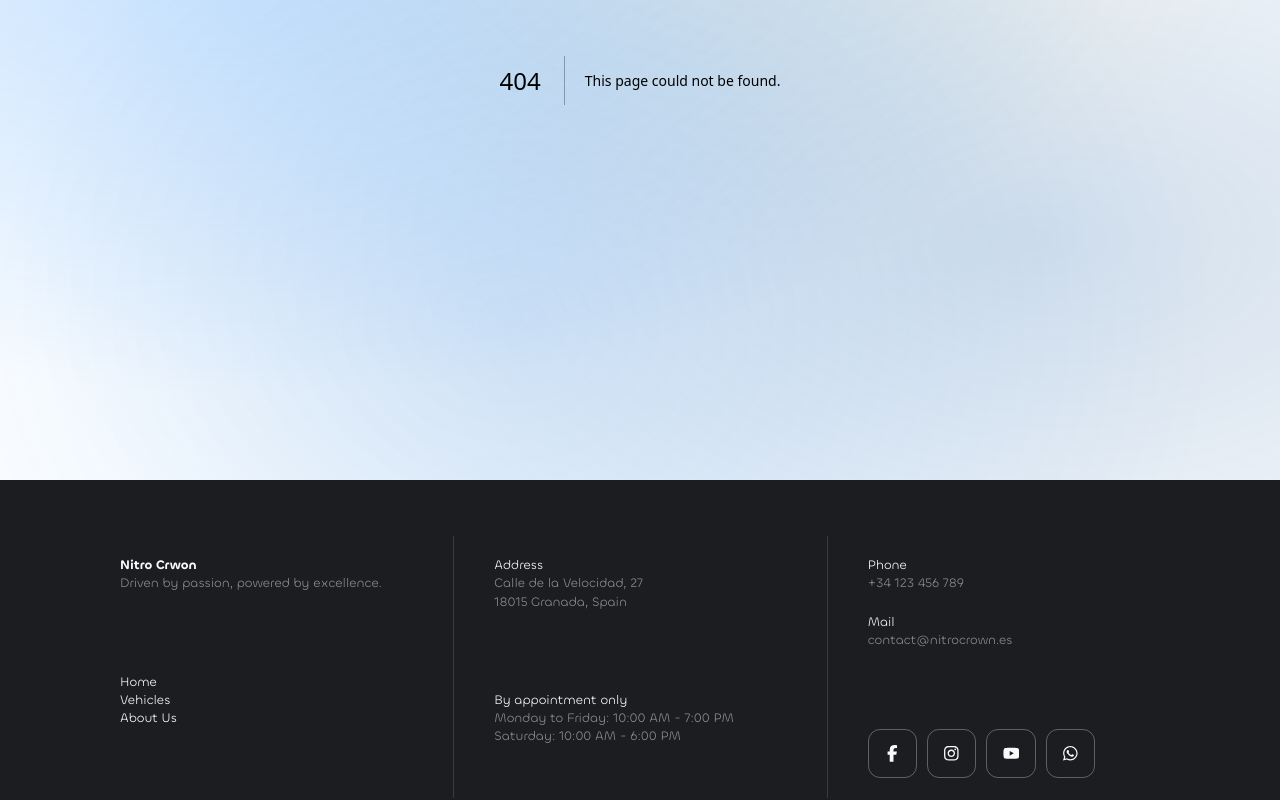
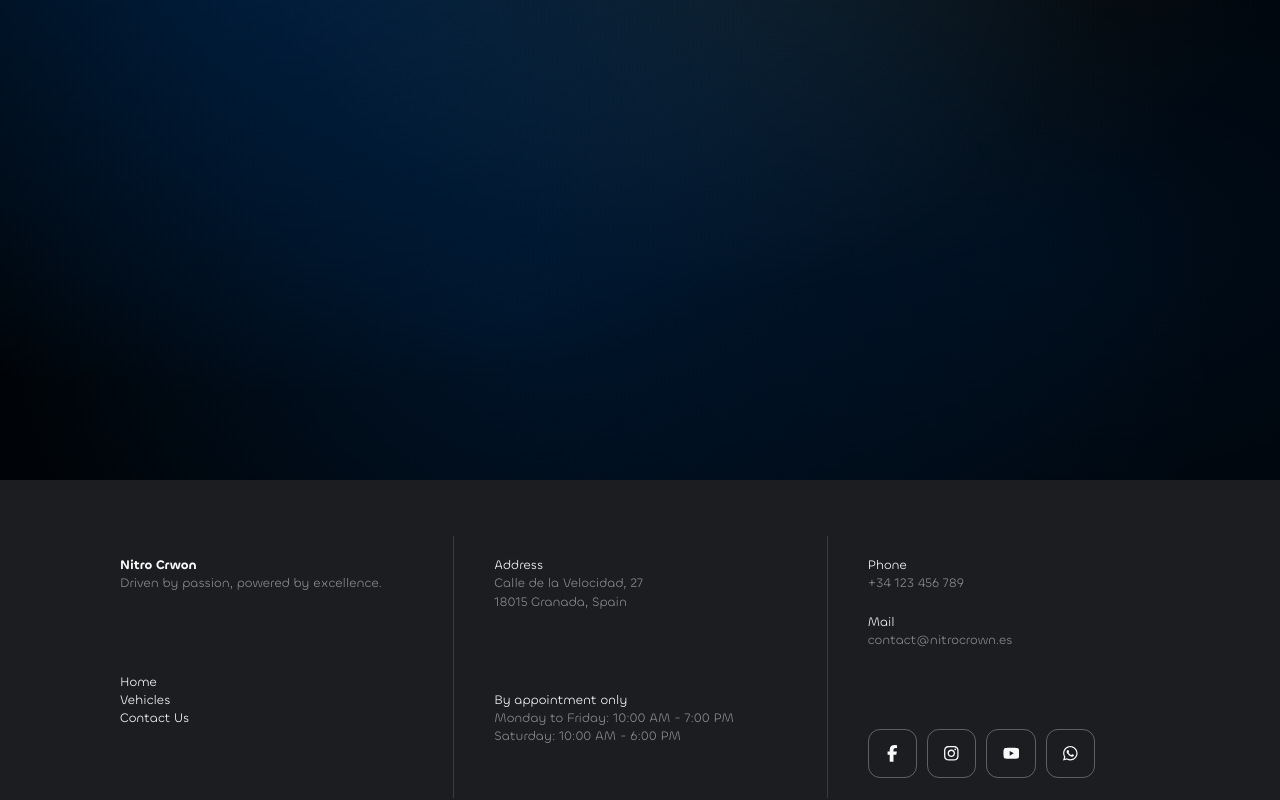
Before and after one commit to ParrizasDeveloper/nitro-crown, a Next.js app: page /contact in a window 1280 px wide. Before the commit this address had no page. Shown: the part 320-1120 px from the top of the page. Built offline with nearby package versions, Linux system fonts and the light colour scheme.

Commit message:
rute about changed to contact

```diff
--- a/src/app/about/page.tsx
+++ b/src/app/contact/page.tsx
@@ -1,7 +1,7 @@
 export default function Page() {
 return (
-    <main>
-        About Us
+    <main className="min-h-dvh">
+        Contact Us
     </main>
 )
 }
--- a/src/components/ui/home/specialties/index.tsx
+++ b/src/components/ui/home/specialties/index.tsx
@@ -69,9 +69,9 @@ export default function Specialties() {
         })
     })
 
-    function handleButtonClick(e: React.MouseEvent<HTMLAnchorElement>) {
+    function handleButtonClick(e: React.MouseEvent<HTMLAnchorElement>, link: string) {
         e.preventDefault()
-        startTransitionTo("/about")
+        startTransitionTo(link)
     }
     return (
         <section className="relative text-text pb-40 overflow-hidden">
@@ -124,8 +124,8 @@ export default function Specialties() {
                     <div className={`
                         flex basis-1/3 lg:basis-1/2 justify-center lg:justify-start order-1 lg:order-0
                     `}>
-                        <div id="specialties-button" className="lg:ml-[20%] h-full min-h-[200px] aspect-square">
-                            <RoundedPrimaryButton title="About Us" link="/about" onClick={handleButtonClick} />
+                        <div id="specialties-button" className="lg:ml-[20%] h-full min-h-50 aspect-square">
+                            <RoundedPrimaryButton title="Contact Us" link="/contact" onClick={(e) =>handleButtonClick(e, "/contact")} />
                         </div>
                     </div>
                     <ul id="list-specialties" className="flex flex-col basis-2/3 lg:basis-1/2 gap-2.5">
--- a/src/components/ui/vehicles/header/soldCarsCheckbox.tsx
+++ b/src/components/ui/vehicles/header/soldCarsCheckbox.tsx
@@ -24,7 +24,7 @@ export default function SoldCarsCheckbox({
             <label
                 className={`
                             relative flex items-center border rounded-lg  w-full md:w-auto
-                            h-full cursor-pointer gap-2 px-[1.25em] bg-secondary-dark
+                            h-full cursor-pointer gap-2 px-[1.25em] bg-base
                             ${active ? 'border-primary' : 'border-secondary/50'}
                         `}
                 htmlFor="sold-cars"
--- a/src/components/ui/vehicles/header/sortBy.tsx
+++ b/src/components/ui/vehicles/header/sortBy.tsx
@@ -68,7 +68,7 @@ export default function SortBy(
 
             <div className="h-full w-full md:w-[14em]">
                 <div className="
-                    relative flex justify-between items-center px-[1em] h-full bg-secondary-dark rounded-lg
+                    relative flex justify-between items-center px-[1em] h-full bg-base rounded-lg
                     border border-secondary/50 z-20
                 ">
                     <span>{orderBy}</span>
--- a/src/components/ui/vehicles/vehicle/vehicleClient.tsx
+++ b/src/components/ui/vehicles/vehicle/vehicleClient.tsx
@@ -157,8 +157,8 @@ export default function VehicleClient({ car }: { car: MainCar }) {
                         </div>
                         <div className={`${chillax.className} flex justify-end`}>
                             <Link
-                                href={`/about?car=${car.id}`}
-                                onClick={(e) => handleClickLink(e, `/about?car=${car.id}`)}
+                                href={`/contact?car=${car.id}`}
+                                onClick={(e) => handleClickLink(e, `/contact?car=${car.id}`)}
                                 className={`
                                     flex rounded-lg px-6 py-4 bg-primary gap-5
                                     text-white font-medium
--- a/src/components/ui/vehicles/vehicleList/vehicleCard.tsx
+++ b/src/components/ui/vehicles/vehicleList/vehicleCard.tsx
@@ -21,7 +21,7 @@ export default function VehicleCard({props}: {props: MainCar}) {
                 hover:scale-[1.01] md:hover:scale-102 hover:bg-text hover:text-black
                 transition-all duration-300 shadow-[0_10px_30px_rgba(0,0,0,0.5)]
                 hover:shadow-[0_20px_60px_rgba(0,0,0,0.7)]
-                max-w-[700px] bg-secondary-dark/70 backdrop-blur-sm
+                max-w-[700px] bg-base backdrop-blur-sm
             `}
         >
             <div className="overflow-hidden rounded-xl">
--- a/src/data/sections.tsx
+++ b/src/data/sections.tsx
@@ -12,8 +12,8 @@ export const links = [
         icon: <KeySquare />
     },
     {
-        name: 'About Us',
-        link: '/about',
+        name: 'Contact Us',
+        link: '/contact',
         icon: <Info />
     }
 ]
```
